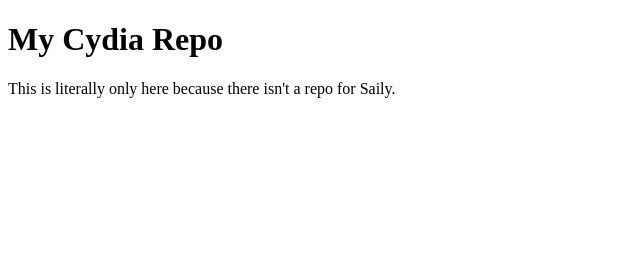
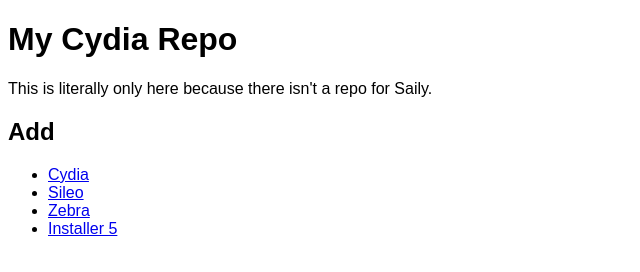
Before and after one commit to cainy-a/cydiarepo, a plain HTML site: page index.html in a window 1280 px wide. Shown: the whole page, without its empty margins (0-640 px from the left). Drawn offline with Linux system fonts and the light colour scheme.

Commit message:
Update index.html

```diff
--- a/index.html
+++ b/index.html
@@ -1,7 +1,38 @@
 <!DOCTYPE html>
+
+<style>
+	* {
+		font-family: sans-serif;
+	}
+</style>
+
 <html>
 	<body>
 		<h1>My Cydia Repo</h1>
 		<p>This is literally only here because there isn't a repo for Saily.</p>
+
+		<h2>Add</h2>
+		<ul>
+			<li>
+				<a href="cydia://url/https://cainy-a.github.io/cydiarepo">
+					Cydia
+				</a>
+			</li>
+			<li>
+				<a href="sileo://source/https://cainy-a.github.io/cydiarepo">
+					Sileo
+				</a>
+			</li>
+			<li>
+				<a href="zbra://sources/add/https://cainy-a.github.io/cydiarepo">
+					Zebra
+				</a>
+			</li>
+			<li>
+				<a href="installer://add/repo=https://cainy-a.github.io/cydiarepo">
+					Installer 5
+				</a>
+			</li>
+		</ul>
 	</body>
 </html>
```
